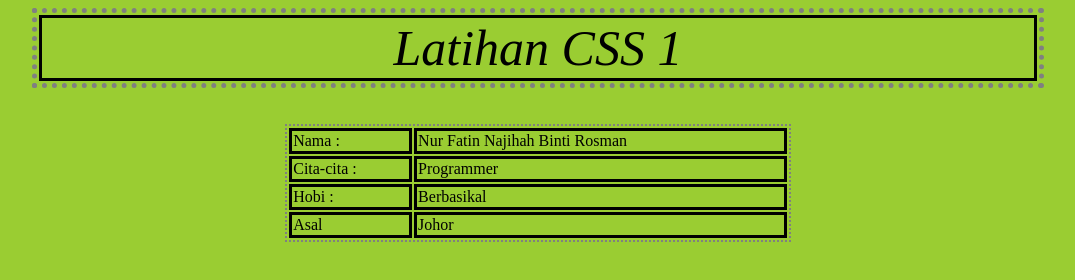
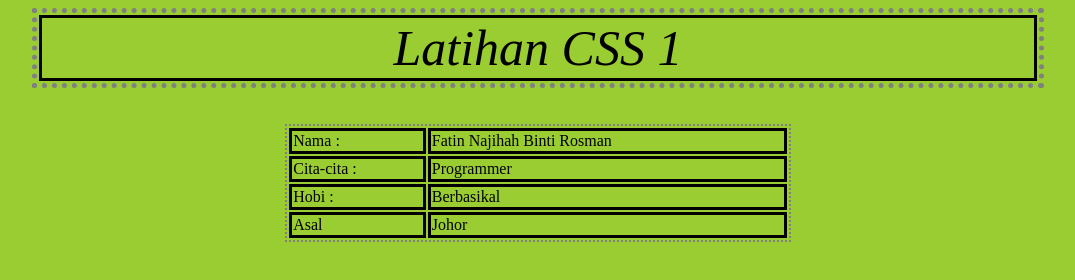
Before and after one commit to fatin205/KPD1023_CSS, a plain HTML site: page index.html in a window 1280 px wide. Shown: the whole page, without its empty margins (102-1177 px from the left). Drawn offline with Linux system fonts and the light colour scheme.

Commit message:
Update index.html

```diff
--- a/index.html
+++ b/index.html
@@ -42,7 +42,7 @@
       <table class="table2">
         <tr>
           <td>Nama :</td>
-          <td>Nur Fatin Najihah Binti Rosman</td>
+          <td>Fatin Najihah Binti Rosman</td>
         </tr>
         <tr>
           <td>Cita-cita :</td>
```
